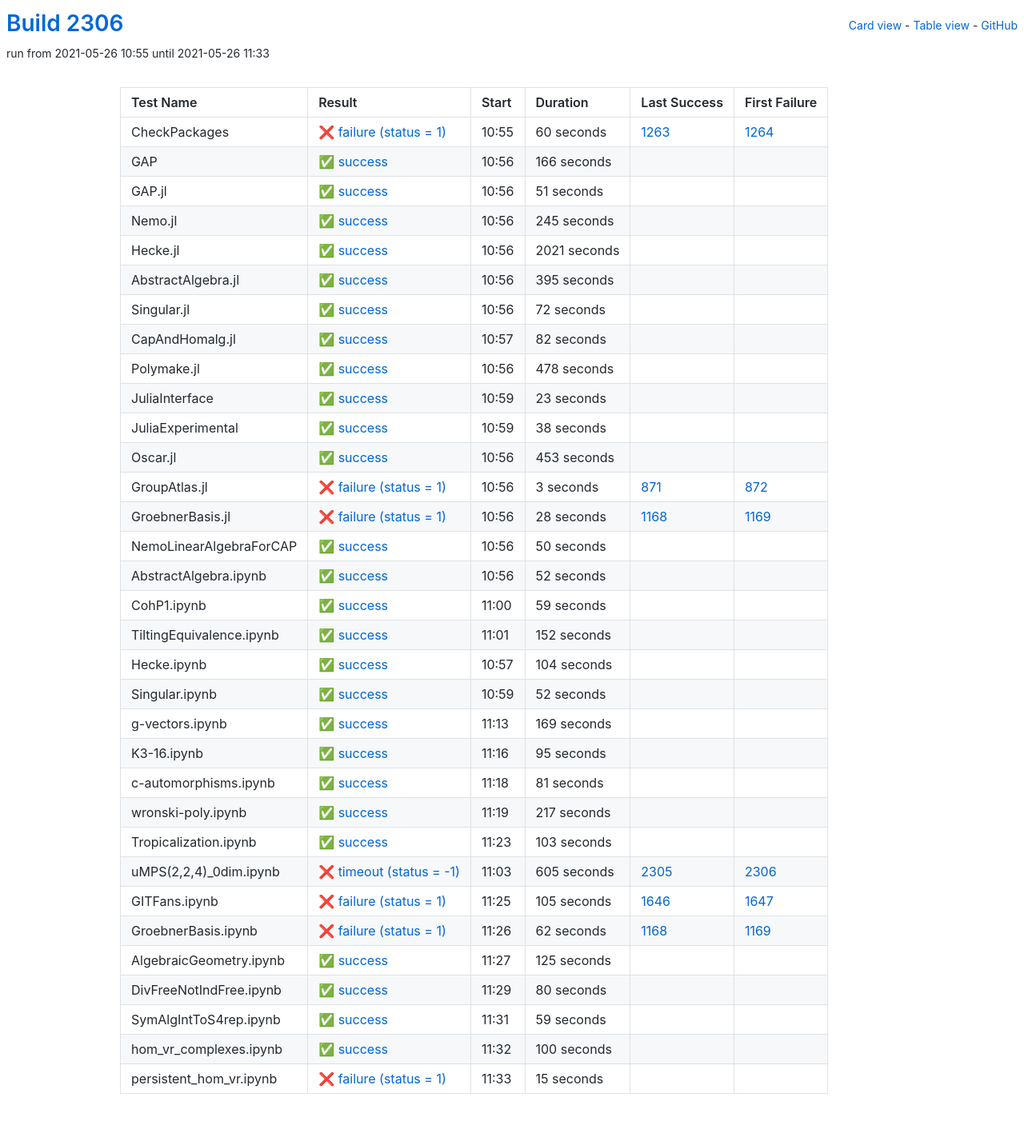
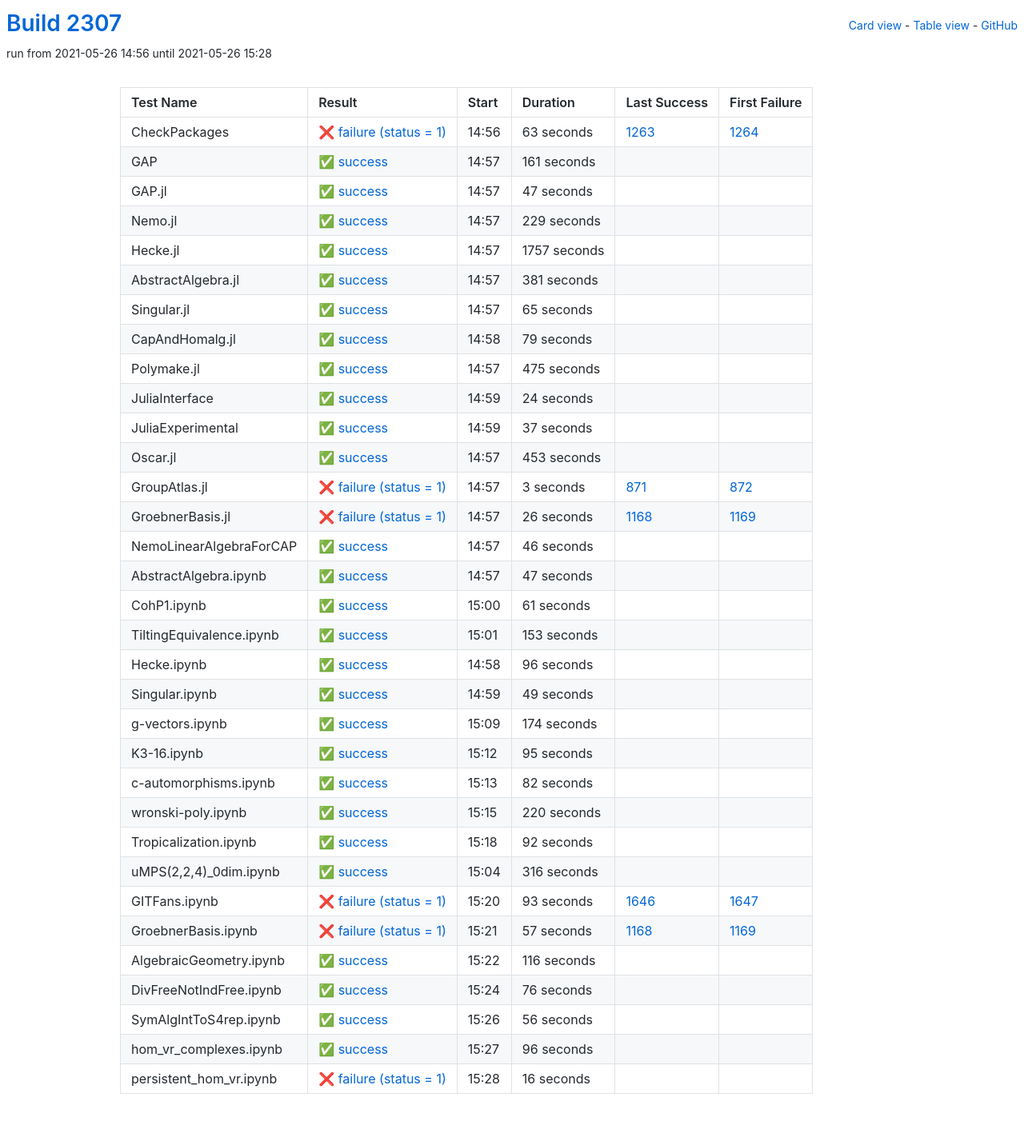
Before and after one commit to oscar-system/oscar-ci-status-stable, a Jekyll site: the page built from table.html, in a window 1280 px wide. Shown: the whole page at 80% size. Built offline with Jekyll 4.4.1, drawn with Linux system fonts in a browser that asks for light colours.

Commit message:
Build #2307

```diff
--- a/_data/ci.yml
+++ b/_data/ci.yml
@@ -1,6 +1,6 @@
 ---
-build: 2306
-build_url: https://oscarci.mathematik.uni-kl.de/job/oscar-stable/2306/
+build: 2307
+build_url: https://oscarci.mathematik.uni-kl.de/job/oscar-stable/2307/
 job: oscar-stable
 organization: oscar-system
 repo: oscar-ci-status-stable
@@ -8,140 +8,140 @@ repourl: https://github.com/oscar-system/oscar-ci-status-stable
 tests:
 - name: CheckPackages
   id: checkpackages
-  log: https://oscarci.mathematik.uni-kl.de/job/oscar-stable/2306/artifact/logs/build-2306/CheckPackages.log
-  start: 2021-05-26 10:55
+  log: https://oscarci.mathematik.uni-kl.de/job/oscar-stable/2307/artifact/logs/build-2307/CheckPackages.log
+  start: 2021-05-26 14:56
   success: false
   exitcode: 1
   status: failure
-  duration: 60
+  duration: 63
   last_success: 1263
   last_success_url: https://oscarci.mathematik.uni-kl.de/job/oscar-stable/1263/
   first_failure: 1264
   first_failure_url: https://oscarci.mathematik.uni-kl.de/job/oscar-stable/1264/
 - name: GAP
   id: gap
-  log: https://oscarci.mathematik.uni-kl.de/job/oscar-stable/2306/artifact/logs/build-2306/GAP.log
-  start: 2021-05-26 10:56
+  log: https://oscarci.mathematik.uni-kl.de/job/oscar-stable/2307/artifact/logs/build-2307/GAP.log
+  start: 2021-05-26 14:57
   success: true
   exitcode: 0
   status: success
-  duration: 166
+  duration: 161
   last_success: false
   last_success_url:
   first_failure: false
   first_failure_url:
 - name: GAP.jl
   id: gap-jl
-  log: https://oscarci.mathematik.uni-kl.de/job/oscar-stable/2306/artifact/logs/build-2306/GAP.jl.log
-  start: 2021-05-26 10:56
+  log: https://oscarci.mathematik.uni-kl.de/job/oscar-stable/2307/artifact/logs/build-2307/GAP.jl.log
+  start: 2021-05-26 14:57
   success: true
   exitcode: 0
   status: success
-  duration: 51
+  duration: 47
   last_success: false
   last_success_url:
   first_failure: false
   first_failure_url:
 - name: Nemo.jl
   id: nemo-jl
-  log: https://oscarci.mathematik.uni-kl.de/job/oscar-stable/2306/artifact/logs/build-2306/Nemo.jl.log
-  start: 2021-05-26 10:56
+  log: https://oscarci.mathematik.uni-kl.de/job/oscar-stable/2307/artifact/logs/build-2307/Nemo.jl.log
+  start: 2021-05-26 14:57
   success: true
   exitcode: 0
   status: success
-  duration: 245
+  duration: 229
   last_success: false
   last_success_url:
   first_failure: false
   first_failure_url:
 - name: Hecke.jl
   id: hecke-jl
-  log: https://oscarci.mathematik.uni-kl.de/job/oscar-stable/2306/artifact/logs/build-2306/Hecke.jl.log
-  start: 2021-05-26 10:56
+  log: https://oscarci.mathematik.uni-kl.de/job/oscar-stable/2307/artifact/logs/build-2307/Hecke.jl.log
+  start: 2021-05-26 14:57
   success: true
   exitcode: 0
   status: success
-  duration: 2021
+  duration: 1757
   last_success: false
   last_success_url:
   first_failure: false
   first_failure_url:
 - name: AbstractAlgebra.jl
   id: abstractalgebra-jl
-  log: https://oscarci.mathematik.uni-kl.de/job/oscar-stable/2306/artifact/logs/build-2306/AbstractAlgebra.jl.log
-  start: 2021-05-26 10:56
+  log: https://oscarci.mathematik.uni-kl.de/job/oscar-stable/2307/artifact/logs/build-2307/AbstractAlgebra.jl.log
+  start: 2021-05-26 14:57
   success: true
   exitcode: 0
   status: success
-  duration: 395
+  duration: 381
   last_success: false
   last_success_url:
   first_failure: false
   first_failure_url:
 - name: Singular.jl
   id: singular-jl
-  log: https://oscarci.mathematik.uni-kl.de/job/oscar-stable/2306/artifact/logs/build-2306/Singular.jl.log
-  start: 2021-05-26 10:56
+  log: https://oscarci.mathematik.uni-kl.de/job/oscar-stable/2307/artifact/logs/build-2307/Singular.jl.log
+  start: 2021-05-26 14:57
   success: true
   exitcode: 0
   status: success
-  duration: 72
+  duration: 65
   last_success: false
   last_success_url:
   first_failure: false
   first_failure_url:
 - name: CapAndHomalg.jl
   id: capandhomalg-jl
-  log: https://oscarci.mathematik.uni-kl.de/job/oscar-stable/2306/artifact/logs/build-2306/CapAndHomalg.jl.log
-  start: 2021-05-26 10:57
+  log: https://oscarci.mathematik.uni-kl.de/job/oscar-stable/2307/artifact/logs/build-2307/CapAndHomalg.jl.log
+  start: 2021-05-26 14:58
   success: true
   exitcode: 0
   status: success
-  duration: 82
+  duration: 79
   last_success: false
   last_success_url:
   first_failure: false
   first_failure_url:
 - name: Polymake.jl
   id: polymake-jl
-  log: https://oscarci.mathematik.uni-kl.de/job/oscar-stable/2306/artifact/logs/build-2306/Polymake.jl.log
-  start: 2021-05-26 10:56
+  log: https://oscarci.mathematik.uni-kl.de/job/oscar-stable/2307/artifact/logs/build-2307/Polymake.jl.log
+  start: 2021-05-26 14:57
   success: true
   exitcode: 0
   status: success
-  duration: 478
+  duration: 475
   last_success: false
   last_success_url:
   first_failure: false
   first_failure_url:
 - name: JuliaInterface
   id: juliainterface
-  log: https://oscarci.mathematik.uni-kl.de/job/oscar-stable/2306/artifact/logs/build-2306/JuliaInterface.log
-  start: 2021-05-26 10:59
+  log: https://oscarci.mathematik.uni-kl.de/job/oscar-stable/2307/artifact/logs/build-2307/JuliaInterface.log
+  start: 2021-05-26 14:59
   success: true
   exitcode: 0
   status: success
-  duration: 23
+  duration: 24
   last_success: false
   last_success_url:
   first_failure: false
   first_failure_url:
 - name: JuliaExperimental
   id: juliaexperimental
-  log: https://oscarci.mathematik.uni-kl.de/job/oscar-stable/2306/artifact/logs/build-2306/JuliaExperimental.log
-  start: 2021-05-26 10:59
+  log: https://oscarci.mathematik.uni-kl.de/job/oscar-stable/2307/artifact/logs/build-2307/JuliaExperimental.log
+  start: 2021-05-26 14:59
   success: true
   exitcode: 0
   status: success
-  duration: 38
+  duration: 37
   last_success: false
   last_success_url:
   first_failure: false
   first_failure_url:
 - name: Oscar.jl
   id: oscar-jl
-  log: https://oscarci.mathematik.uni-kl.de/job/oscar-stable/2306/artifact/logs/build-2306/Oscar.jl.log
-  start: 2021-05-26 10:56
+  log: https://oscarci.mathematik.uni-kl.de/job/oscar-stable/2307/artifact/logs/build-2307/Oscar.jl.log
+  start: 2021-05-26 14:57
   success: true
   exitcode: 0
   status: success
@@ -152,8 +152,8 @@ tests:
   first_failure_url:
 - name: GroupAtlas.jl
   id: groupatlas-jl
-  log: https://oscarci.mathematik.uni-kl.de/job/oscar-stable/2306/artifact/logs/build-2306/GroupAtlas.jl.log
-  start: 2021-05-26 10:56
+  log: https://oscarci.mathematik.uni-kl.de/job/oscar-stable/2307/artifact/logs/build-2307/GroupAtlas.jl.log
+  start: 2021-05-26 14:57
   success: false
   exitcode: 1
   status: failure
@@ -164,104 +164,104 @@ tests:
   first_failure_url: https://oscarci.mathematik.uni-kl.de/job/oscar-stable/872/
 - name: GroebnerBasis.jl
   id: groebnerbasis-jl
-  log: https://oscarci.mathematik.uni-kl.de/job/oscar-stable/2306/artifact/logs/build-2306/GroebnerBasis.jl.log
-  start: 2021-05-26 10:56
+  log: https://oscarci.mathematik.uni-kl.de/job/oscar-stable/2307/artifact/logs/build-2307/GroebnerBasis.jl.log
+  start: 2021-05-26 14:57
   success: false
   exitcode: 1
   status: failure
-  duration: 28
+  duration: 26
   last_success: 1168
   last_success_url: https://oscarci.mathematik.uni-kl.de/job/oscar-stable/1168/
   first_failure: 1169
   first_failure_url: https://oscarci.mathematik.uni-kl.de/job/oscar-stable/1169/
 - name: NemoLinearAlgebraForCAP
   id: nemolinearalgebraforcap
-  log: https://oscarci.mathematik.uni-kl.de/job/oscar-stable/2306/artifact/logs/build-2306/NemoLinearAlgebraForCAP.log
-  start: 2021-05-26 10:56
+  log: https://oscarci.mathematik.uni-kl.de/job/oscar-stable/2307/artifact/logs/build-2307/NemoLinearAlgebraForCAP.log
+  start: 2021-05-26 14:57
   success: true
   exitcode: 0
   status: success
-  duration: 50
+  duration: 46
   last_success: false
   last_success_url:
   first_failure: false
   first_failure_url:
 - name: AbstractAlgebra.ipynb
   id: abstractalgebra-ipynb
-  log: https://oscarci.mathematik.uni-kl.de/job/oscar-stable/2306/artifact/logs/build-2306/AbstractAlgebra.ipynb.log
-  start: 2021-05-26 10:56
+  log: https://oscarci.mathematik.uni-kl.de/job/oscar-stable/2307/artifact/logs/build-2307/AbstractAlgebra.ipynb.log
+  start: 2021-05-26 14:57
   success: true
   exitcode: 0
   status: success
-  duration: 52
+  duration: 47
   last_success: false
   last_success_url:
   first_failure: false
   first_failure_url:
 - name: CohP1.ipynb
   id: cohp1-ipynb
-  log: https://oscarci.mathematik.uni-kl.de/job/oscar-stable/2306/artifact/logs/build-2306/CohP1.ipynb.log
-  start: 2021-05-26 11:00
+  log: https://oscarci.mathematik.uni-kl.de/job/oscar-stable/2307/artifact/logs/build-2307/CohP1.ipynb.log
+  start: 2021-05-26 15:00
   success: true
   exitcode: 0
   status: success
-  duration: 59
+  duration: 61
   last_success: false
   last_success_url:
   first_failure: false
   first_failure_url:
 - name: TiltingEquivalence.ipynb
   id: tiltingequivalence-ipynb
-  log: https://oscarci.mathematik.uni-kl.de/job/oscar-stable/2306/artifact/logs/build-2306/TiltingEquivalence.ipynb.log
-  start: 2021-05-26 11:01
+  log: https://oscarci.mathematik.uni-kl.de/job/oscar-stable/2307/artifact/logs/build-2307/TiltingEquivalence.ipynb.log
+  start: 2021-05-26 15:01
   success: true
   exitcode: 0
   status: success
-  duration: 152
+  duration: 153
   last_success: false
   last_success_url:
   first_failure: false
   first_failure_url:
 - name: Hecke.ipynb
   id: hecke-ipynb
-  log: https://oscarci.mathematik.uni-kl.de/job/oscar-stable/2306/artifact/logs/build-2306/Hecke.ipynb.log
-  start: 2021-05-26 10:57
+  log: https://oscarci.mathematik.uni-kl.de/job/oscar-stable/2307/artifact/logs/build-2307/Hecke.ipynb.log
+  start: 2021-05-26 14:58
   success: true
   exitcode: 0
   status: success
-  duration: 104
+  duration: 96
   last_success: false
   last_success_url:
   first_failure: false
   first_failure_url:
 - name: Singular.ipynb
   id: singular-ipynb
-  log: https://oscarci.mathematik.uni-kl.de/job/oscar-stable/2306/artifact/logs/build-2306/Singular.ipynb.log
-  start: 2021-05-26 10:59
+  log: https://oscarci.mathematik.uni-kl.de/job/oscar-stable/2307/artifact/logs/build-2307/Singular.ipynb.log
+  start: 2021-05-26 14:59
   success: true
   exitcode: 0
   status: success
-  duration: 52
+  duration: 49
   last_success: false
   last_success_url:
   first_failure: false
   first_failure_url:
 - name: g-vectors.ipynb
   id: g-vectors-ipynb
-  log: https://oscarci.mathematik.uni-kl.de/job/oscar-stable/2306/artifact/logs/build-2306/g-vectors.ipynb.log
-  start: 2021-05-26 11:13
+  log: https://oscarci.mathematik.uni-kl.de/job/oscar-stable/2307/artifact/logs/build-2307/g-vectors.ipynb.log
+  start: 2021-05-26 15:09
   success: true
   exitcode: 0
   status: success
-  duration: 169
+  duration: 174
   last_success: false
   last_success_url:
   first_failure: false
   first_failure_url:
 - name: K3-16.ipynb
   id: k3-16-ipynb
-  log: https://oscarci.mathematik.uni-kl.de/job/oscar-stable/2306/artifact/logs/build-2306/K3-16.ipynb.log
-  start: 2021-05-26 11:16
+  log: https://oscarci.mathematik.uni-kl.de/job/oscar-stable/2307/artifact/logs/build-2307/K3-16.ipynb.log
+  start: 2021-05-26 15:12
   success: true
   exitcode: 0
   status: success
@@ -272,132 +272,132 @@ tests:
   first_failure_url:
 - name: c-automorphisms.ipynb
   id: c-automorphisms-ipynb
-  log: https://oscarci.mathematik.uni-kl.de/job/oscar-stable/2306/artifact/logs/build-2306/c-automorphisms.ipynb.log
-  start: 2021-05-26 11:18
+  log: https://oscarci.mathematik.uni-kl.de/job/oscar-stable/2307/artifact/logs/build-2307/c-automorphisms.ipynb.log
+  start: 2021-05-26 15:13
   success: true
   exitcode: 0
   status: success
-  duration: 81
+  duration: 82
   last_success: false
   last_success_url:
   first_failure: false
   first_failure_url:
 - name: wronski-poly.ipynb
   id: wronski-poly-ipynb
-  log: https://oscarci.mathematik.uni-kl.de/job/oscar-stable/2306/artifact/logs/build-2306/wronski-poly.ipynb.log
-  start: 2021-05-26 11:19
+  log: https://oscarci.mathematik.uni-kl.de/job/oscar-stable/2307/artifact/logs/build-2307/wronski-poly.ipynb.log
+  start: 2021-05-26 15:15
   success: true
   exitcode: 0
   status: success
-  duration: 217
+  duration: 220
   last_success: false
   last_success_url:
   first_failure: false
   first_failure_url:
 - name: Tropicalization.ipynb
   id: tropicalization-ipynb
-  log: https://oscarci.mathematik.uni-kl.de/job/oscar-stable/2306/artifact/logs/build-2306/Tropicalization.ipynb.log
-  start: 2021-05-26 11:23
+  log: https://oscarci.mathematik.uni-kl.de/job/oscar-stable/2307/artifact/logs/build-2307/Tropicalization.ipynb.log
+  start: 2021-05-26 15:18
   success: true
   exitcode: 0
   status: success
-  duration: 103
+  duration: 92
   last_success: false
   last_success_url:
   first_failure: false
   first_failure_url:
 - name: uMPS(2,2,4)_0dim.ipynb
   id: umps-2-2-4-0dim-ipynb
-  log: https://oscarci.mathematik.uni-kl.de/job/oscar-stable/2306/artifact/logs/build-2306/uMPS-2-2-4-_0dim.ipynb.log
-  start: 2021-05-26 11:03
-  success: false
-  exitcode: -1
-  status: timeout
-  duration: 605
-  last_success: 2305
-  last_success_url: https://oscarci.mathematik.uni-kl.de/job/oscar-stable/2305/
-  first_failure: 2306
-  first_failure_url: https://oscarci.mathematik.uni-kl.de/job/oscar-stable/2306/
+  log: https://oscarci.mathematik.uni-kl.de/job/oscar-stable/2307/artifact/logs/build-2307/uMPS-2-2-4-_0dim.ipynb.log
+  start: 2021-05-26 15:04
+  success: true
+  exitcode: 0
+  status: success
+  duration: 316
+  last_success: false
+  last_success_url:
+  first_failure: false
+  first_failure_url:
 - name: GITFans.ipynb
   id: gitfans-ipynb
-  log: https://oscarci.mathematik.uni-kl.de/job/oscar-stable/2306/artifact/logs/build-2306/GITFans.ipynb.log
-  start: 2021-05-26 11:25
+  log: https://oscarci.mathematik.uni-kl.de/job/oscar-stable/2307/artifact/logs/build-2307/GITFans.ipynb.log
+  start: 2021-05-26 15:20
   success: false
   exitcode: 1
   status: failure
-  duration: 105
+  duration: 93
   last_success: 1646
   last_success_url: https://oscarci.mathematik.uni-kl.de/job/oscar-stable/1646/
   first_failure: 1647
   first_failure_url: https://oscarci.mathematik.uni-kl.de/job/oscar-stable/1647/
 - name: GroebnerBasis.ipynb
   id: groebnerbasis-ipynb
-  log: https://oscarci.mathematik.uni-kl.de/job/oscar-stable/2306/artifact/logs/build-2306/GroebnerBasis.ipynb.log
-  start: 2021-05-26 11:26
+  log: https://oscarci.mathematik.uni-kl.de/job/oscar-stable/2307/artifact/logs/build-2307/GroebnerBasis.ipynb.log
+  start: 2021-05-26 15:21
   success: false
   exitcode: 1
   status: failure
-  duration: 62
+  duration: 57
   last_success: 1168
   last_success_url: https://oscarci.mathematik.uni-kl.de/job/oscar-stable/1168/
   first_failure: 1169
   first_failure_url: https://oscarci.mathematik.uni-kl.de/job/oscar-stable/1169/
 - name: AlgebraicGeometry.ipynb
   id: algebraicgeometry-ipynb
-  log: https://oscarci.mathematik.uni-kl.de/job/oscar-stable/2306/artifact/logs/build-2306/AlgebraicGeometry.ipynb.log
-  start: 2021-05-26 11:27
+  log: https://oscarci.mathematik.uni-kl.de/job/oscar-stable/2307/artifact/logs/build-2307/AlgebraicGeometry.ipynb.log
+  start: 2021-05-26 15:22
   success: true
   exitcode: 0
   status: success
-  duration: 125
+  duration: 116
   last_success: false
   last_success_url:
   first_failure: false
   first_failure_url:
 - name: DivFreeNotIndFree.ipynb
   id: divfreenotindfree-ipynb
-  log: https://oscarci.mathematik.uni-kl.de/job/oscar-stable/2306/artifact/logs/build-2306/DivFreeNotIndFree.ipynb.log
-  start: 2021-05-26 11:29
+  log: https://oscarci.mathematik.uni-kl.de/job/oscar-stable/2307/artifact/logs/build-2307/DivFreeNotIndFree.ipynb.log
+  start: 2021-05-26 15:24
   success: true
   exitcode: 0
   status: success
-  duration: 80
+  duration: 76
   last_success: false
   last_success_url:
   first_failure: false
   first_failure_url:
 - name: SymAlgIntToS4rep.ipynb
   id: symalginttos4rep-ipynb
-  log: https://oscarci.mathematik.uni-kl.de/job/oscar-stable/2306/artifact/logs/build-2306/SymAlgIntToS4rep.ipynb.log
-  start: 2021-05-26 11:31
+  log: https://oscarci.mathematik.uni-kl.de/job/oscar-stable/2307/artifact/logs/build-2307/SymAlgIntToS4rep.ipynb.log
+  start: 2021-05-26 15:26
   success: true
   exitcode: 0
   status: success
-  duration: 59
+  duration: 56
   last_success: false
   last_success_url:
   first_failure: false
   first_failure_url:
 - name: hom_vr_complexes.ipynb
   id: hom-vr-complexes-ipynb
-  log: https://oscarci.mathematik.uni-kl.de/job/oscar-stable/2306/artifact/logs/build-2306/hom_vr_complexes.ipynb.log
-  start: 2021-05-26 11:32
+  log: https://oscarci.mathematik.uni-kl.de/job/oscar-stable/2307/artifact/logs/build-2307/hom_vr_complexes.ipynb.log
+  start: 2021-05-26 15:27
   success: true
   exitcode: 0
   status: success
-  duration: 100
+  duration: 96
   last_success: false
   last_success_url:
   first_failure: false
   first_failure_url:
 - name: persistent_hom_vr.ipynb
   id: persistent-hom-vr-ipynb
-  log: https://oscarci.mathematik.uni-kl.de/job/oscar-stable/2306/artifact/logs/build-2306/persistent_hom_vr.ipynb.log
-  start: 2021-05-26 11:33
+  log: https://oscarci.mathematik.uni-kl.de/job/oscar-stable/2307/artifact/logs/build-2307/persistent_hom_vr.ipynb.log
+  start: 2021-05-26 15:28
   success: false
   exitcode: 1
   status: failure
-  duration: 15
+  duration: 16
   last_success: false
   last_success_url:
   first_failure: false
```
Also changed, not shown: README.md.
